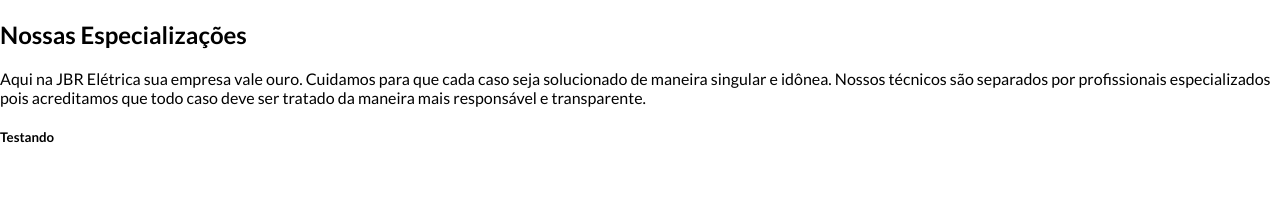
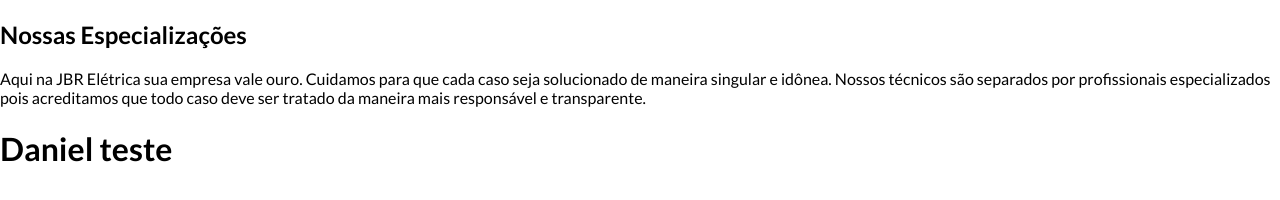
Before and after one commit to iamnotlukas/projeto-jbr-eletrica, a plain HTML site: page servicos.html in a window 1280 px wide. Shown: the part 484-684 px from the top of the page. Drawn offline with Linux system fonts and the light colour scheme.

Commit message:
teste push daniel

```diff
--- a/servicos.html
+++ b/servicos.html
@@ -42,6 +42,6 @@
     <br>
     <h2>Nossas Especializações</h2>
     <p>Aqui na JBR Elétrica sua empresa vale ouro. Cuidamos para que cada caso seja solucionado de maneira singular e idônea. Nossos técnicos são separados por profissionais especializados pois acreditamos que todo caso deve ser tratado da maneira mais responsável e transparente. </p>
-    <h5>Testando</h5>
+    <h1>Daniel teste</h1>
 </body>
 </html>
```
